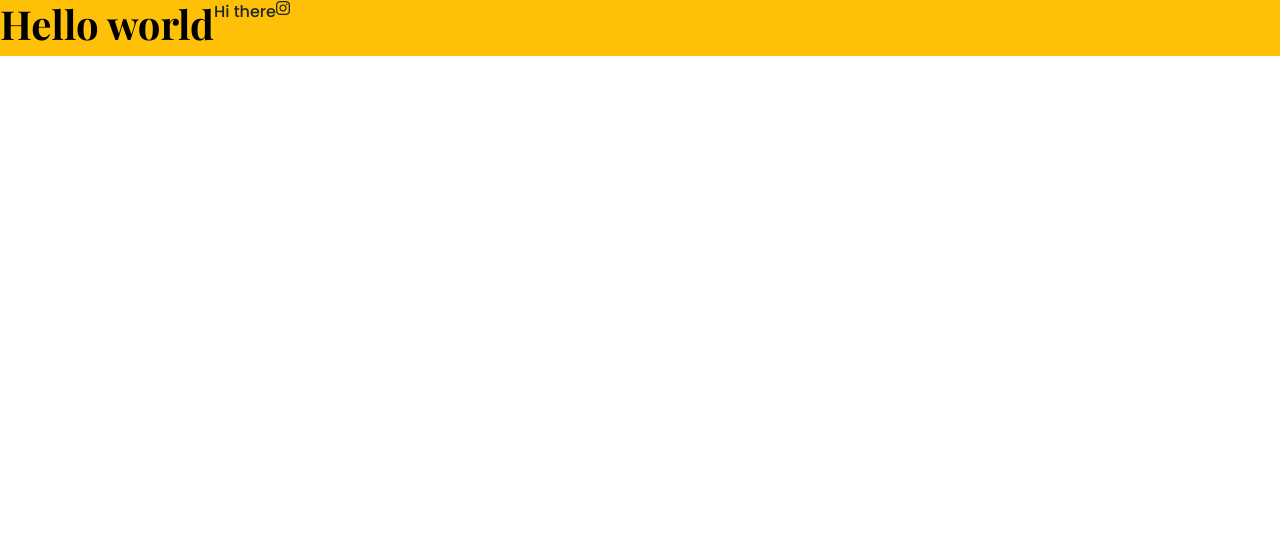
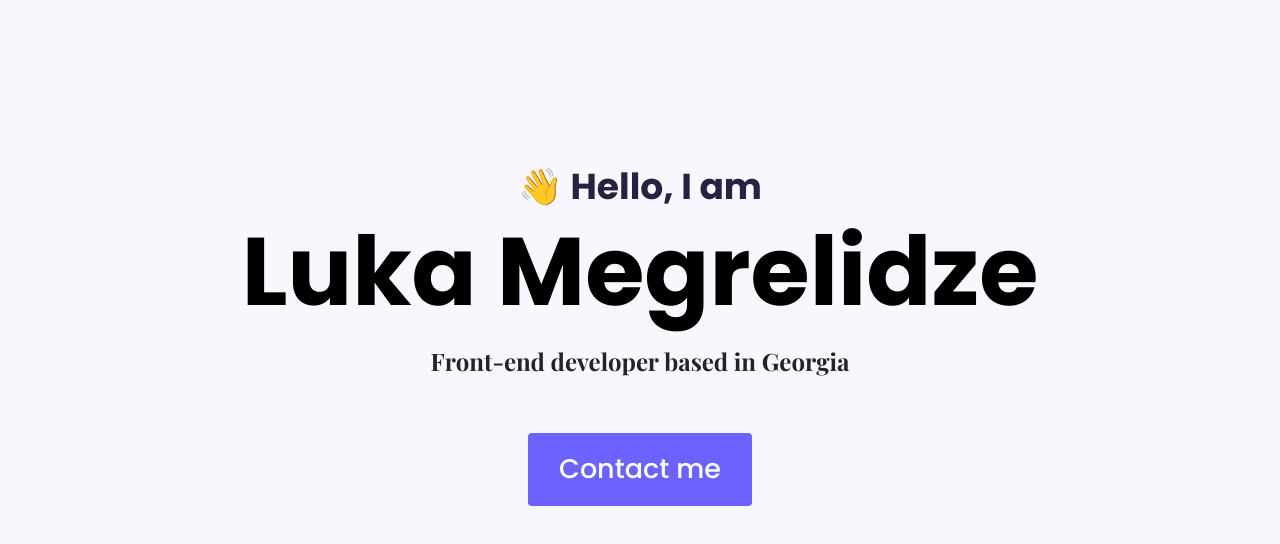
Before and after one commit to lukamegrelidze/portfolio-project, a plain HTML site: page index.html in a window 1280 px wide. Drawn offline with nearby package versions, Linux system fonts and the light colour scheme.

Commit message:
I Styled hero

```diff
--- a/index.html
+++ b/index.html
@@ -31,10 +31,13 @@
     ></script>
   </head>
   <body>
-    <div class="d-flex bg-warning">
-      <h1>Hello world</h1>
-      <p>Hi there</p>
-      <i class="fab fa-instagram"></i>
+    <div class="hero">
+      <p>👋 Hello, I am</p>
+      <h1>Luka Megrelidze</h1>
+      <h2 class="mb-5">Front-end developer based in Georgia</h2>
+      <div>
+        <a href="#" class="btn btn-branding">Contact me</a>
+      </div>
     </div>
   </body>
 </html>
--- a/styles/portfolio.css
+++ b/styles/portfolio.css
@@ -1,10 +1,52 @@
-h1 {
+:root {
+  --branding-color: #6c63ff;
+  --secondary-color: #f9f7fe;
+  --heading-font-family: "Playfair Display", serif;
+  --default-font-family: "Poppins", sans-serif;
+}
+body {
+  font-family: var(--default-font-family);
+}
+
+h1,
+h3,
+h4,
+h5,
+h6 {
   color: black;
-  font-family: "Playfair Display", serif;
+  font-family: var (--heading-font-family);
   font-weight: bold;
 }
 
+h1 {
+  font-size: 96px;
+}
+
 p {
-  font-family: "Poppins", sans-serif;
   font-weight: normal;
 }
+.hero {
+  background-color: var(--secondary-color);
+  text-align: center;
+  padding: 160px 20px;
+}
+
+.hero p {
+  font-size: 36px;
+  font-weight: bold;
+  margin: 0;
+  color: #272142;
+}
+.hero h2 {
+  font-family: var(--heading-font-family);
+  font-weight: normal;
+  font-size: 24px;
+  line-height: 2;
+}
+.btn-branding {
+  background: var(--branding-color);
+  border-radius: 4px;
+  color: white;
+  font-size: 27px;
+  padding: 15px 30px;
+}
```
